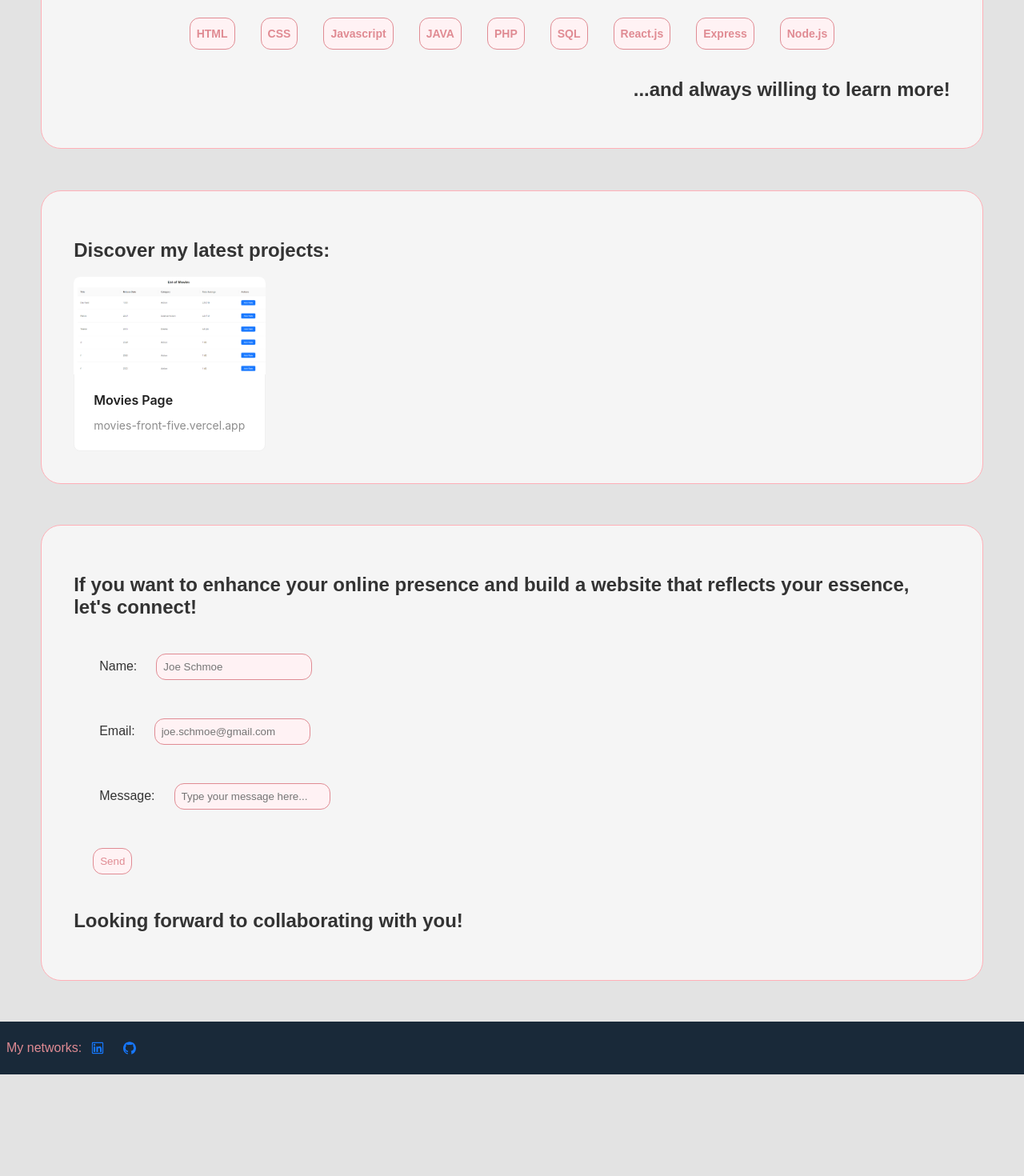
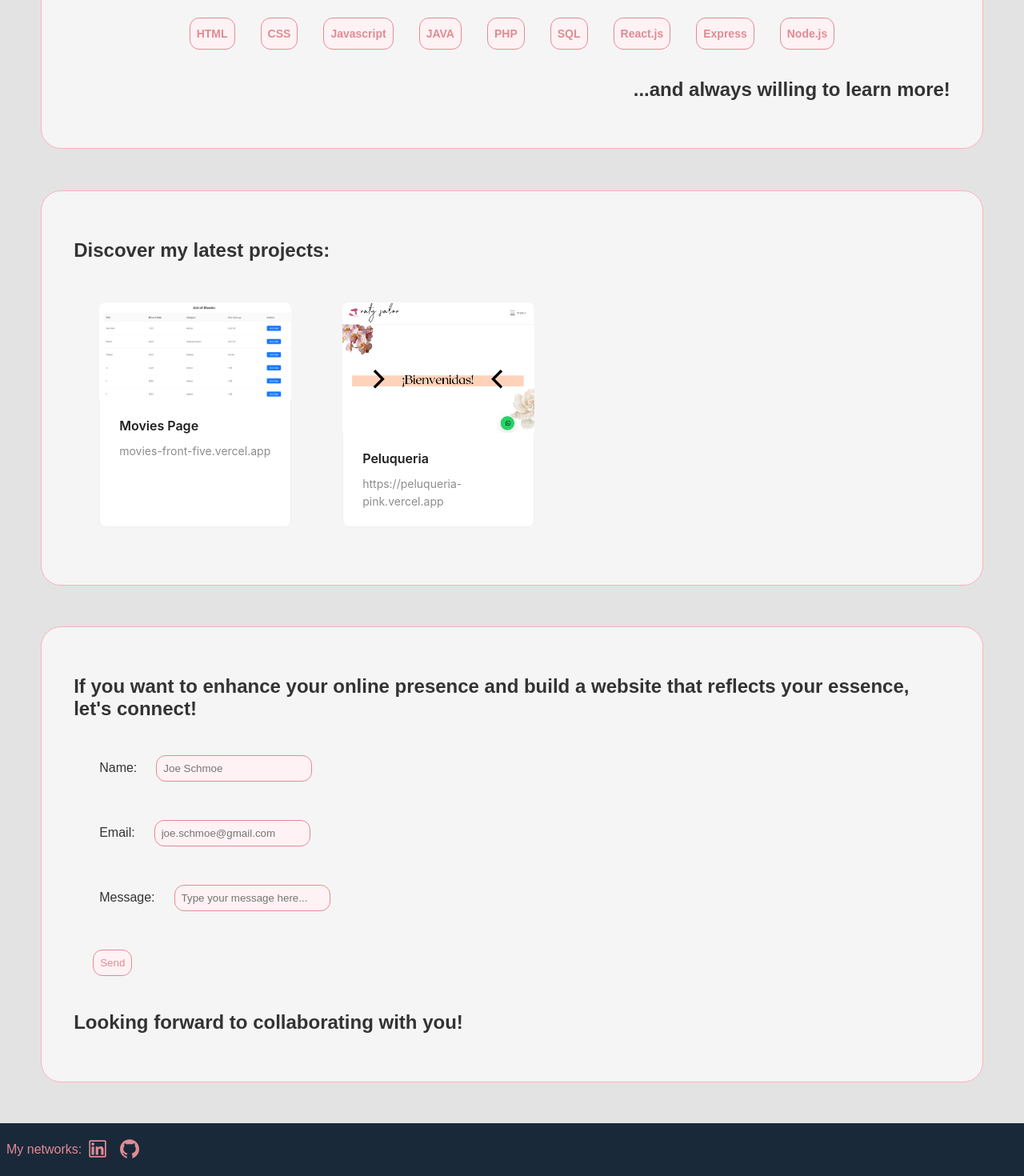
Before and after one commit to CamilaSironi/My-portfolio, a React (Vite) app: page / in a window 1280 px wide. Shown: the part 833-2303 px from the top of the page at 80% size. Before the commit the page ends 2176 px from the top, so only its background shows below. Built offline with nearby package versions, Linux system fonts and the light colour scheme.

Commit message:
added project

```diff
--- a/src/App.css
+++ b/src/App.css
@@ -89,8 +89,17 @@ body {
     flex-direction: column;
 }
 
+.card-container {
+    display: flex;
+}
+
 .card {
-    max-width: fit-content;
+    padding: 2rem;
+}
+
+.ant-card {
+    box-sizing:  'border-box';
+    height: 100%
 }
 
 #form-style {
@@ -117,6 +126,15 @@ input:focus {
     color: #e08b93;
 }
 
+.ant-btn-link {
+    color: #e08b93 !important;
+}
+
+.ant-btn-icon svg {
+    font-size: 1.5rem !important;
+}
+
+
 @media only screen and (max-width: 600px) {
     .photo {
         display: none;
--- a/src/components/projects.jsx
+++ b/src/components/projects.jsx
@@ -1,12 +1,14 @@
 import { Card } from "antd"
 import Meta from "antd/es/card/Meta"
-import img from "../images/project1.png"
+import img1 from "../images/project1.png"
+import img2 from "../images/project2.png"
 import Link from "antd/es/typography/Link"
 
 function Projects() {
     return(
         <div id="projects">
             <h2>Discover my latest projects:</h2>
+            <div className="card-container">
                 <div className="card">
                     <Link href={'https://movies-front-five.vercel.app'} target="_blank">
                         <Card
@@ -15,11 +17,28 @@ function Projects() {
                             style={{
                                 width: 240,
                             }}
-                        cover={<img alt="example" src={img} />}
+                            cover={<img alt="example" src={img1} />}
+                            type='flex'
                         >
                             <Meta title="Movies Page" description="movies-front-five.vercel.app" />
                         </Card>
                     </Link>
+                </div>
+                <div className="card">
+                    <Link href={'https://peluqueria-pink.vercel.app'} target="_blank">
+                        <Card
+                            hoverable
+                            bordered={true}
+                            style={{
+                                width: 240,
+                            }}
+                            cover={<img alt="example" src={img2} />}
+                            type='flex'
+                        >
+                            <Meta title="Peluqueria" description="https://peluqueria-pink.vercel.app" />
+                        </Card>
+                    </Link>
+                </div>
             </div>
         </div>
     )
```
Also changed, not shown: src/images/project2.png (added). Lines whose indentation alone changed are shown as unchanged.
